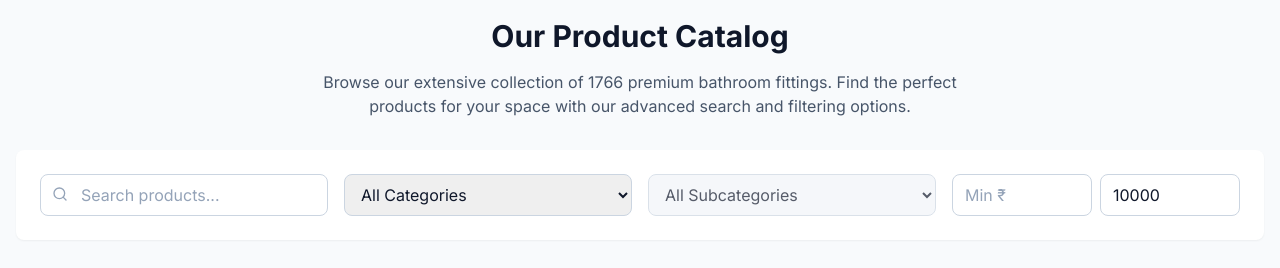
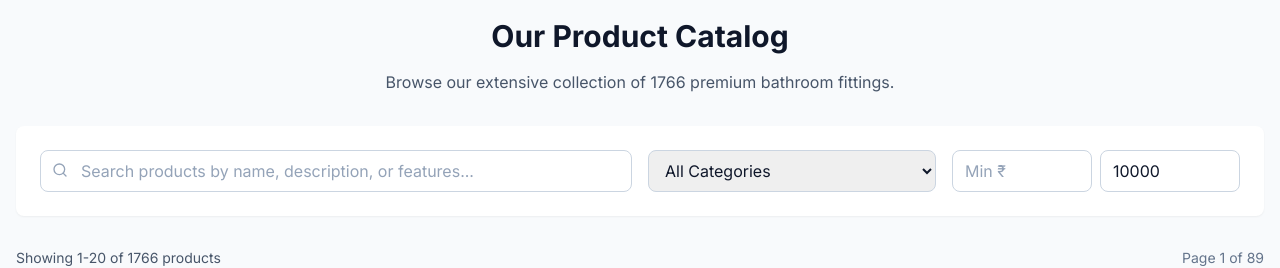
Before and after one commit to X-MOD-I/modi-ecomm-web, a Next.js app: page /products in a window 1280 px wide. Shown: the part 135-403 px from the top of the page. Built offline with nearby package versions, Linux system fonts and the light colour scheme.

Commit message:
Refactor ProductsContent component to streamline filtering logic by removing subcategory state and integrating subcategory selection into category filtering. Enhance category selection UI and update search input placeholder for clarity. Improve product display messaging for better user guidance.

```diff
--- a/src/app/products/page.tsx
+++ b/src/app/products/page.tsx
@@ -3,8 +3,8 @@
 import React, { useState, useMemo, useEffect, Suspense } from 'react'
 import Image from 'next/image'
 import { useSearchParams } from 'next/navigation'
-import { Search, Filter, Phone, MessageCircle, ChevronLeft, ChevronRight } from 'lucide-react'
-import { allProducts, productCategories } from '@/data/products'
+import { Search, Phone, MessageCircle, ChevronLeft, ChevronRight } from 'lucide-react'
+import { allProducts } from '@/data/products'
 import Header from '@/components/Header'
 import Footer from '@/components/Footer'
 
@@ -14,7 +14,6 @@ function ProductsContent() {
   const searchParams = useSearchParams()
   const [searchTerm, setSearchTerm] = useState('')
   const [selectedCategory, setSelectedCategory] = useState('all')
-  const [selectedSubcategory, setSelectedSubcategory] = useState('all')
   const [currentPage, setCurrentPage] = useState(1)
   const [priceRange, setPriceRange] = useState({ min: 0, max: 10000 })
 
@@ -26,20 +25,43 @@ function ProductsContent() {
     }
   }, [searchParams])
 
-  // Filter products based on search and filters
+  // Get unique subcategories from products (these will be our main categories)
+  const availableCategories = useMemo(() => {
+    const subcategories = Array.from(new Set(
+      allProducts
+        .map(p => p.subcategory)
+        .filter(Boolean)
+    ))
+
+    // Sort alphabetically but put "Other" at the end as "Others"
+    const sortedCategories = subcategories
+      .filter(sub => sub !== 'Other')
+      .sort()
+
+    // Add "Others" at the end if "Other" exists in the data
+    if (subcategories.includes('Other')) {
+      sortedCategories.push('Others')
+    }
+
+    return sortedCategories
+  }, [])
+
+  // Filter products based on search, category (subcategory), and price
   const filteredProducts = useMemo(() => {
     return allProducts.filter((product) => {
       const matchesSearch = product.name.toLowerCase().includes(searchTerm.toLowerCase()) ||
         product.description.toLowerCase().includes(searchTerm.toLowerCase()) ||
         product.tags.some(tag => tag.toLowerCase().includes(searchTerm.toLowerCase()))
 
-      const matchesCategory = selectedCategory === 'all' || product.category === selectedCategory
-      const matchesSubcategory = selectedSubcategory === 'all' || product.subcategory === selectedSubcategory
+      const matchesCategory = selectedCategory === 'all' ||
+        product.subcategory === selectedCategory ||
+        (selectedCategory === 'Others' && product.subcategory === 'Other')
+
       const matchesPrice = product.price >= priceRange.min && product.price <= priceRange.max
 
-      return matchesSearch && matchesCategory && matchesSubcategory && matchesPrice
+      return matchesSearch && matchesCategory && matchesPrice
     })
-  }, [searchTerm, selectedCategory, selectedSubcategory, priceRange])
+  }, [searchTerm, selectedCategory, priceRange])
 
   // Paginate filtered products
   const paginatedProducts = useMemo(() => {
@@ -50,19 +72,10 @@ function ProductsContent() {
 
   const totalPages = Math.ceil(filteredProducts.length / PRODUCTS_PER_PAGE)
 
-  // Get unique subcategories for current category
-  const subcategories = useMemo(() => {
-    if (selectedCategory === 'all') return []
-    return Array.from(new Set(allProducts
-      .filter(p => p.category === selectedCategory)
-      .map(p => p.subcategory)
-      .filter(Boolean)))
-  }, [selectedCategory])
-
   // Reset page when filters change
   React.useEffect(() => {
     setCurrentPage(1)
-  }, [searchTerm, selectedCategory, selectedSubcategory, priceRange])
+  }, [searchTerm, selectedCategory, priceRange])
 
   // WhatsApp message generator
   const generateWhatsAppMessage = (product: any) => {
@@ -122,53 +135,34 @@ function ProductsContent() {
           </h1>
           <p className="text-gray-600 max-w-2xl mx-auto">
             Browse our extensive collection of {allProducts.length} premium bathroom fittings.
-            Find the perfect products for your space with our advanced search and filtering options.
           </p>
         </div>
 
-        {/* Search and Filters */}
+        {/* Search, Category Filter, and Price Filter */}
         <div className="bg-white rounded-lg shadow-sm p-6 mb-8">
-          <div className="grid md:grid-cols-2 lg:grid-cols-4 gap-4">
+          <div className="grid md:grid-cols-4 gap-4">
             {/* Search */}
-            <div className="relative">
+            <div className="relative md:col-span-2">
               <Search className="absolute left-3 top-3 h-4 w-4 text-gray-400" />
               <input
                 type="text"
-                placeholder="Search products..."
+                placeholder="Search products by name, description, or features..."
                 value={searchTerm}
                 onChange={(e) => setSearchTerm(e.target.value)}
                 className="w-full pl-10 pr-4 py-2 border border-gray-300 rounded-lg focus:ring-2 focus:ring-blue-500 focus:border-transparent"
               />
             </div>
 
-            {/* Category Filter */}
+            {/* Category Filter (using subcategories) */}
             <select
               value={selectedCategory}
-              onChange={(e) => {
-                setSelectedCategory(e.target.value)
-                setSelectedSubcategory('all')
-              }}
+              onChange={(e) => setSelectedCategory(e.target.value)}
               className="px-3 py-2 border border-gray-300 rounded-lg focus:ring-2 focus:ring-blue-500 focus:border-transparent"
             >
               <option value="all">All Categories</option>
-              {productCategories.map((category) => (
-                <option key={category.id} value={category.id}>
-                  {category.name}
-                </option>
-              ))}
-            </select>
-
-            {/* Subcategory Filter */}
-            <select
-              value={selectedSubcategory}
-              onChange={(e) => setSelectedSubcategory(e.target.value)}
-              disabled={selectedCategory === 'all'}
-              className="px-3 py-2 border border-gray-300 rounded-lg focus:ring-2 focus:ring-blue-500 focus:border-transparent disabled:bg-gray-100"
-            >
-              <option value="all">All Subcategories</option>
-              {subcategories.map((subcategory) => (
-                <option key={subcategory} value={subcategory}>
-                  {subcategory}
+              {availableCategories.map((category) => (
+                <option key={category} value={category}>
+                  {category}
                 </option>
               ))}
             </select>
@@ -198,6 +192,7 @@ function ProductsContent() {
           <div className="text-sm text-gray-600">
             Showing {((currentPage - 1) * PRODUCTS_PER_PAGE) + 1}-{Math.min(currentPage * PRODUCTS_PER_PAGE, filteredProducts.length)} of {filteredProducts.length} products
             {searchTerm && ` for "${searchTerm}"`}
+            {selectedCategory !== 'all' && ` in ${selectedCategory}`}
           </div>
           <div className="text-sm text-gray-500">
             Page {currentPage} of {totalPages}
@@ -267,9 +262,6 @@ function ProductsContent() {
                     ({product.reviewCount})
                   </span>
                 </div>
-                <div className="mb-4">
-                  {/* Features, etc. */}
-                </div>
                 <div className="flex gap-2 mt-auto">
                   <a
                     href={generateWhatsAppMessage(product)}
@@ -303,7 +295,7 @@ function ProductsContent() {
               No products found
             </h3>
             <p className="text-gray-600">
-              Try adjusting your search terms or filter settings
+              Try adjusting your search terms, category, or price range
             </p>
           </div>
         )}
```
